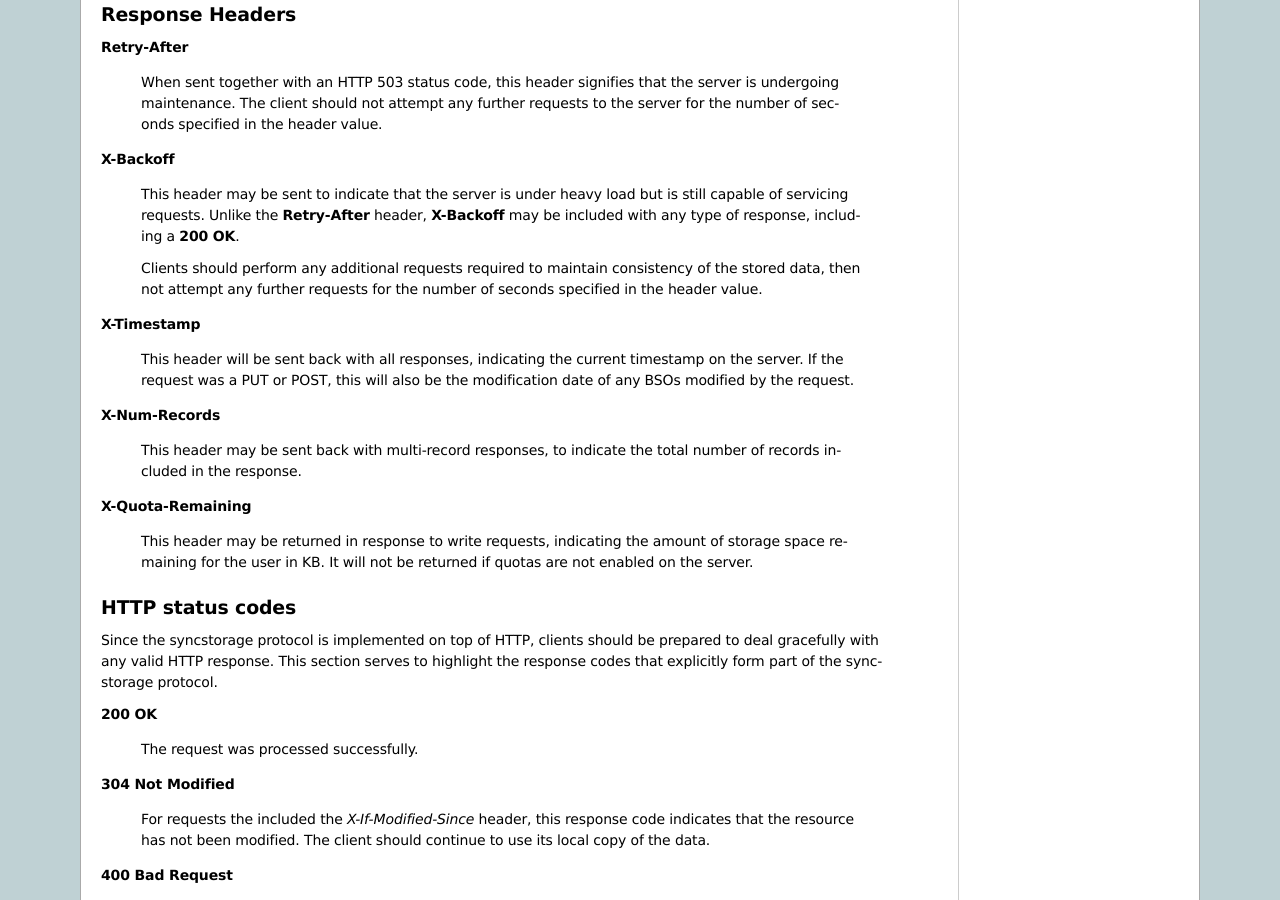
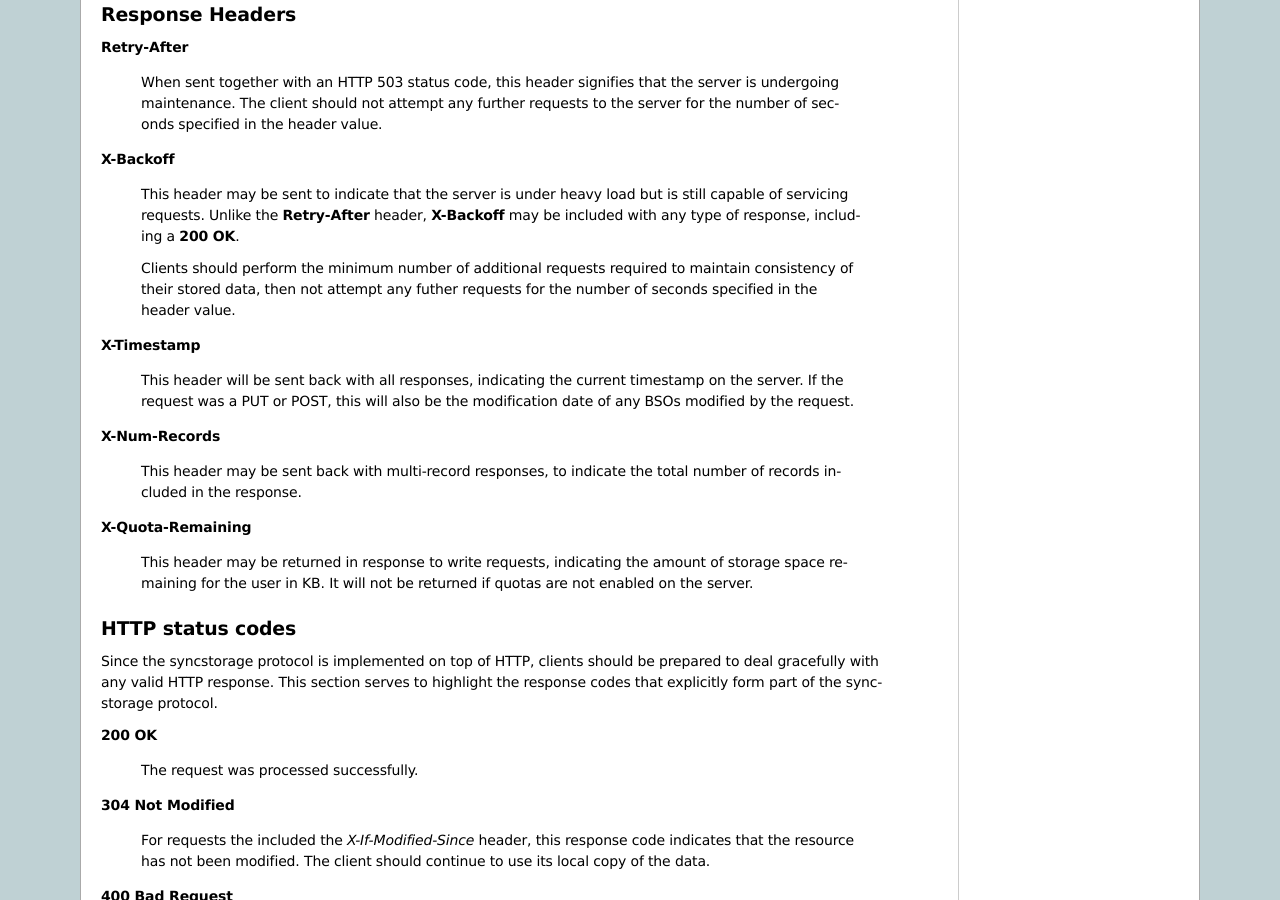
Before and after one commit to mozilla-services/docs, a Sphinx documentation site: the page built from source/storage/apis-2.0.rst, in a window 1280 px wide and 900 px high, scrolled down 5280 px. Built offline with Sphinx 7.4.7, drawn with Linux system fonts in a browser that asks for light colours.

Commit message:
Further clarify expected client response to X-Backoff header.

```diff
--- a/source/storage/apis-2.0.rst
+++ b/source/storage/apis-2.0.rst
@@ -387,9 +387,9 @@ Response Headers
     header, **X-Backoff** may be included with any type of response, including
     a **200 OK**.
 
-    Clients should perform any additional requests required to maintain
-    consistency of the stored data, then not attempt any further requests for
-    the number of seconds specified in the header value.
+    Clients should perform the minimum number of additional requests required
+    to maintain consistency of their stored data, then not attempt any futher
+    requests for the number of seconds specified in the header value.
 
 **X-Timestamp**
 
```
